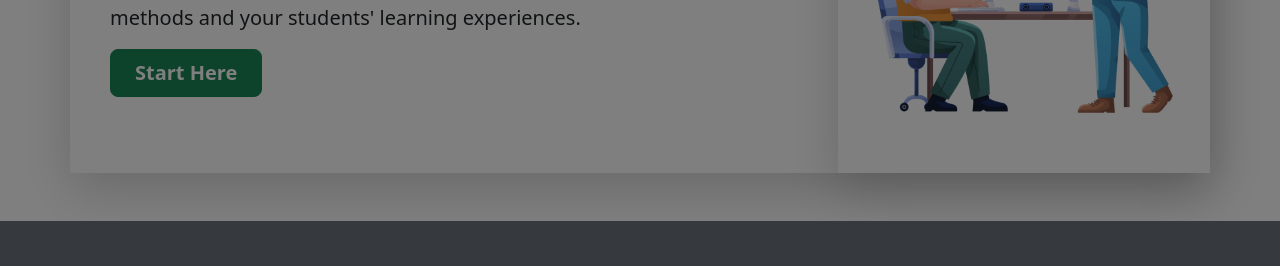
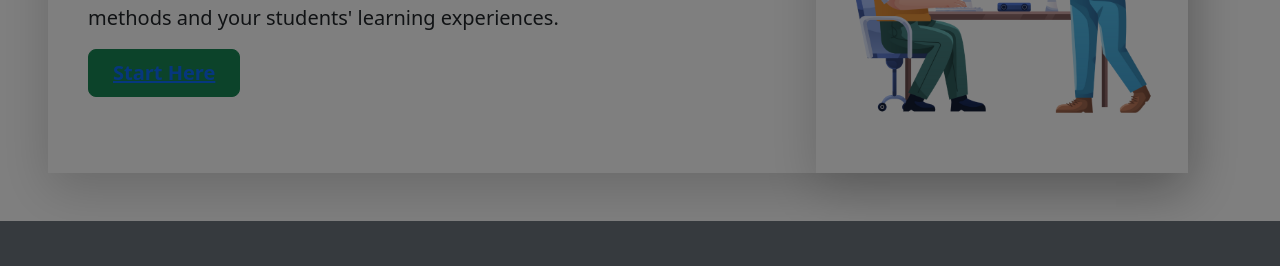
Before and after one commit to db627/mywebclass-simiolation-2, a website built with webpack: page src/index.html in a window 1280 px wide. Shown: the part 303-569 px from the top of the page. Built offline with nearby package versions, Linux system fonts and the light colour scheme.

Commit message:
updating padding

```diff
--- a/src/index.html
+++ b/src/index.html
@@ -65,7 +65,7 @@
 
     </header>
     <main>
-        <div class="container my-5">
+        <div class="container m-5">
             <div class="row p-4 pb-0 pe-lg-0 pt-lg-0 align-items-center shadow-lg">
                 <div class="col-lg-7 p-3 p-lg-3 pt-lg-1">
                     <h1 class="display-6 fw-bold lh-1">My Web Class: Revolutianized Teaching Solutions</h1>
@@ -73,8 +73,7 @@
                         state-of-the-art technology. Enroll in MyWebClass to explore innovative tools that can
                         revolutionize both your teaching methods and your students' learning experiences.</p>
                     <div class="d-grid gap-2 d-md-flex justify-content-md-start mb-4 mb-lg-3">
-                        <button type="button" class="btn btn-success btn-lg px-4 me-md-2 fw-bold">Start
-                            Here
+                        <button type="button" class="btn btn-success btn-lg px-4 me-md-2 fw-bold"><a href="content.html">Start Here</a>
                         </button>
                     </div>
                 </div>
@@ -85,7 +84,7 @@
             </div>
         </div>
     </main>
-    <footer class="py-5 bg-secondary sticky-bottom">
+    <footer class="p-5 bg-secondary sticky-bottom">
         <div class="container">
             <div class="row">
                 <div class="col-md-4">
```
